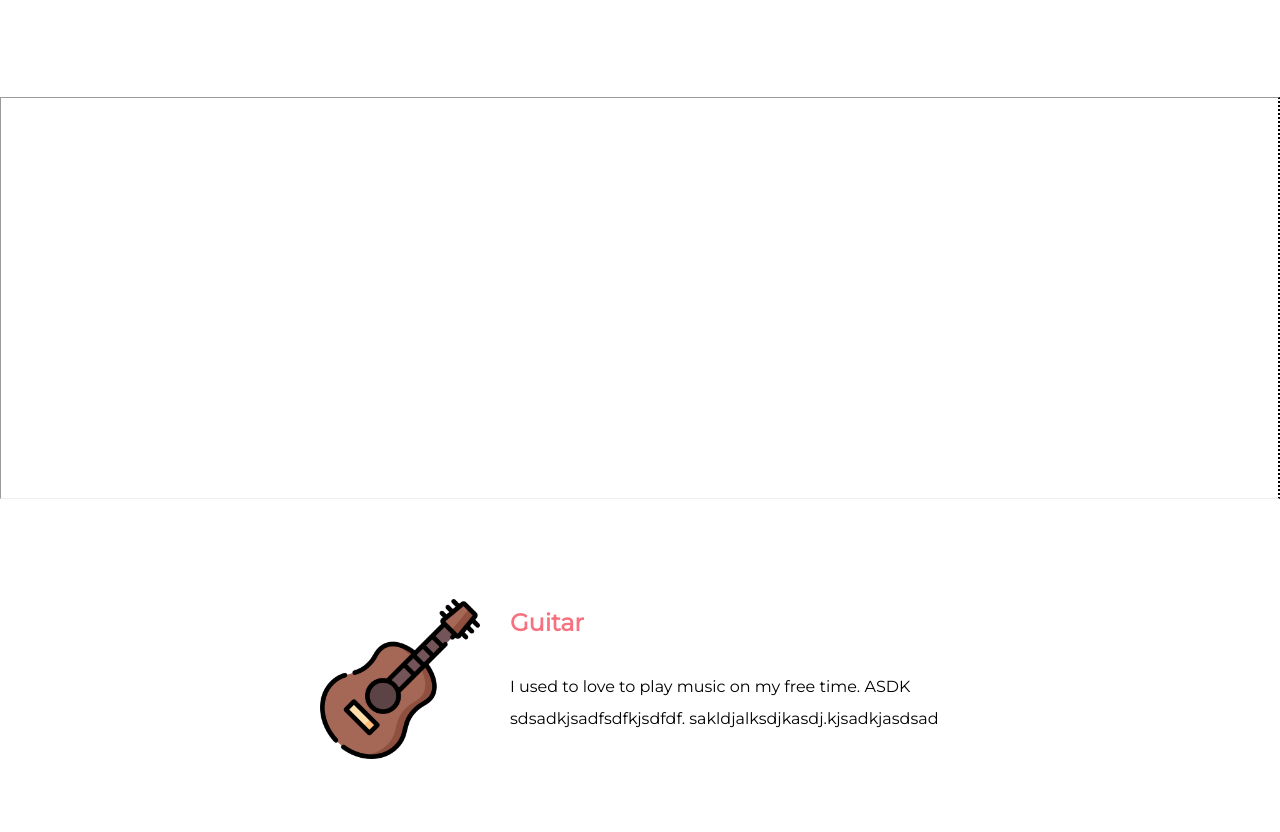
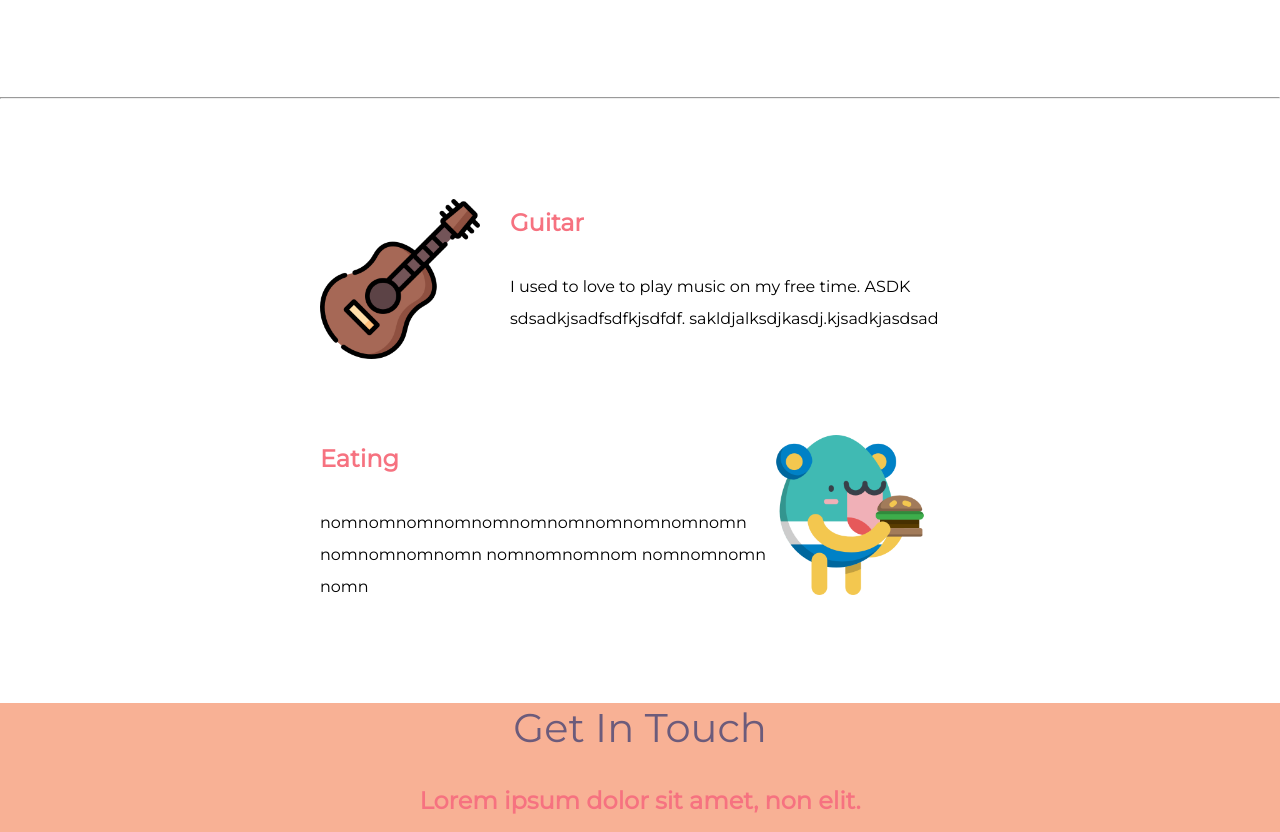
Before and after one commit to LilianGold/mytest, a plain HTML site: page index.html in a window 1280 px wide. Shown: the part 1106-1938 px from the top of the page. Drawn offline with Linux system fonts and the light colour scheme.

Commit message:
Update styles.css

```diff
--- a/styles.css
+++ b/styles.css
@@ -29,14 +29,7 @@ h3 {
     color: #f67280;
 }
 
-hr {
-    border-right: 2px dotted;
-    margin-botom 0;
-    height: 400px;
 
-
-
-}
 
 /***************** CLASS SELECTORS ***************/
 
```
